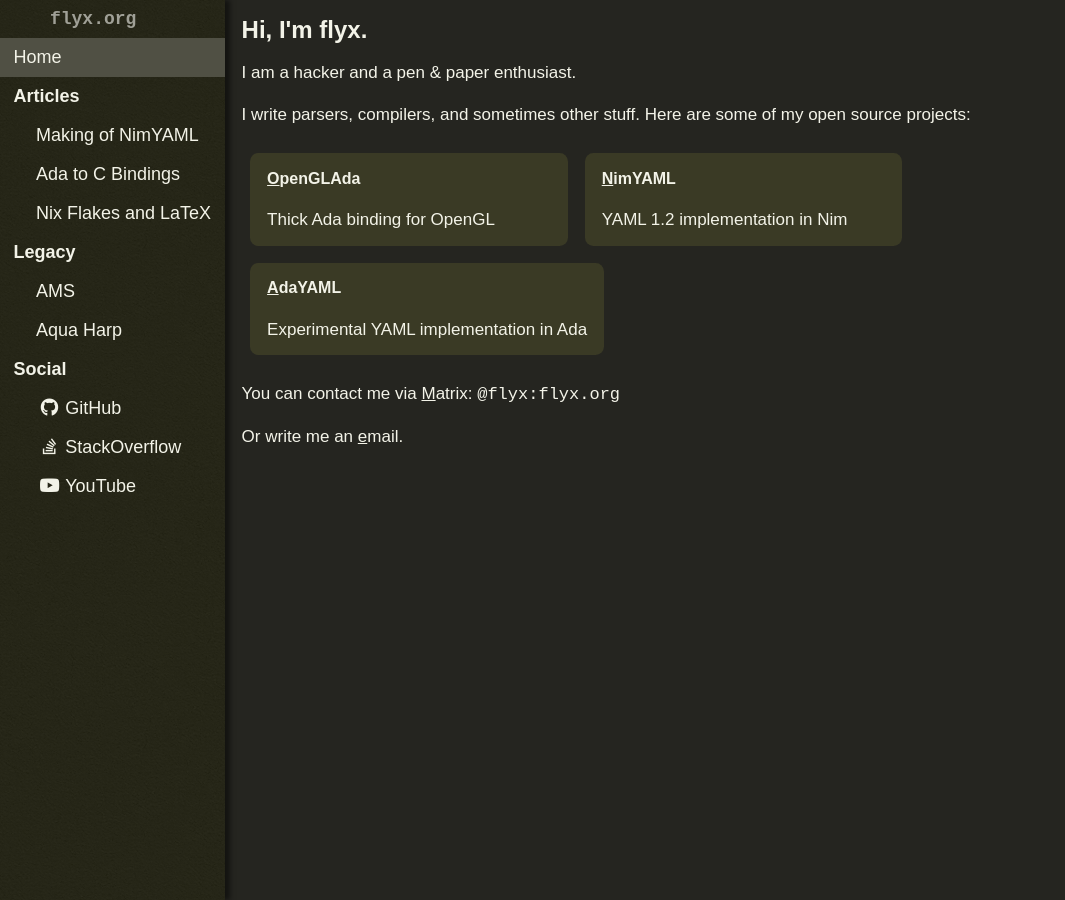
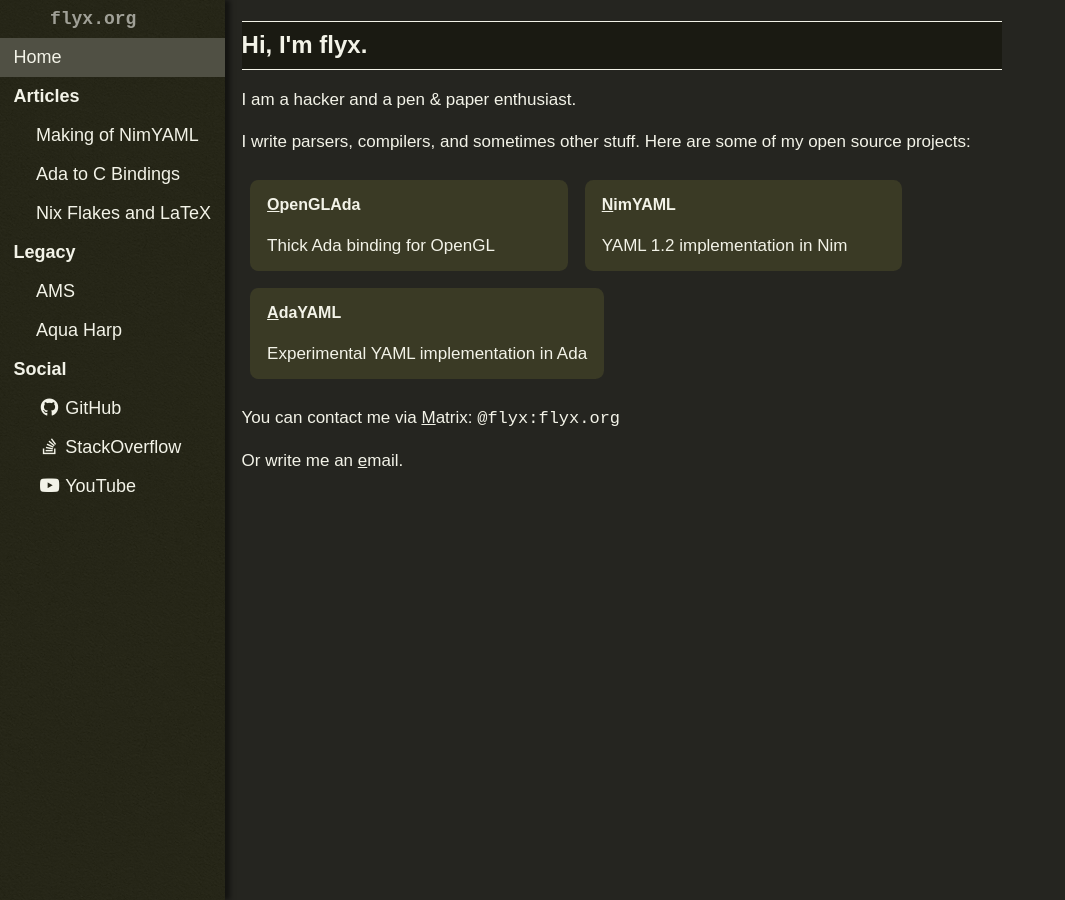
Before and after one commit to flyx/flyx.org, a Jekyll site: the page built from index.md, in a window 1280 px wide. Shown: the whole page, without its empty margins (0-1065 px from the left). Built offline with Jekyll 4.4.1, drawn with Linux system fonts in a browser that asks for light colours; nearby versions of some CDN libraries.

Commit message:
nicer headings

```diff
--- a/_layouts/default.html
+++ b/_layouts/default.html
@@ -47,6 +47,7 @@
         </li>
       </ul>
     </nav>
+    <main>
       <article>
         <header>
           <h1>{{ page.title }}</h1>
@@ -55,7 +56,7 @@
 
         {{ content }}
       </article>
-
+    </main>
     <script>
       document.querySelector("a.header").addEventListener("click", function(e) {
         const nav = this.parentNode;
--- a/css/main.css
+++ b/css/main.css
@@ -118,20 +118,24 @@ nav > ul > li > a:active {
   background-color: var(--color-medium-highlight);
 }
 
-article {
+main {
   flex: 1 1 auto;
   margin: 0;
-  padding: 1em;
-  text-align: justify;
-  hyphens: auto;
-  line-height: 150%;
+  padding: 0;
   max-height: 100vh;
   box-sizing: border-box;
   overflow-y: auto;
 }
 
-article > * {
-  max-width: 82ch;
+article {
+  margin: 0;
+  padding: 1em;
+  hyphens: auto;
+  line-height: 150%;
+}
+
+article {
+  max-width: 84ch;
   box-sizing: border-box;
 }
 
@@ -162,6 +166,8 @@ article > header > h1 {
   font-size: x-large;
   font-weight: bold;
   margin: 0;
+  padding: .125em 0;
+  line-height: 150%;
 }
 
 article > header > span.date {
@@ -174,11 +180,27 @@ article > header > span.date {
 article h2 {
   font-size: large;
   font-weight: bold;
+  line-height: 150%;
 }
 
 article h3 {
   font-size: medium;
   font-weight: bold;
+  line-height: 150%;
+}
+
+article > header,
+article > h2,
+article > h3 {
+  border-top: 1px solid var(--color-text);
+  border-bottom: 1px solid var(--color-text);
+  background: #1a1a12;
+  margin: .25em 0;
+  padding: .125em 0;
+}
+
+article p {
+  text-align: justify;
 }
 
 article img {
```
Lines whose indentation alone changed are shown as unchanged.
